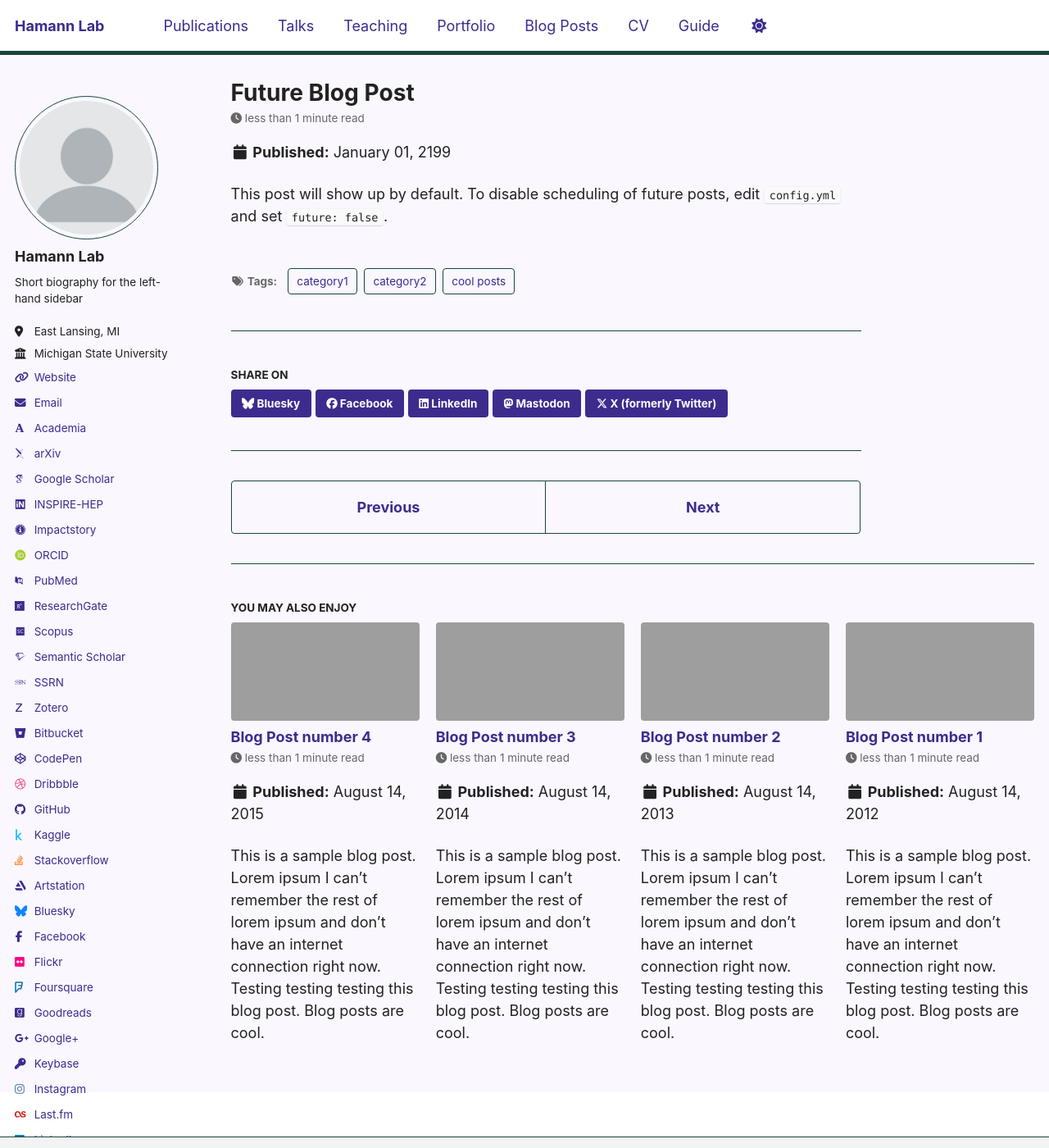
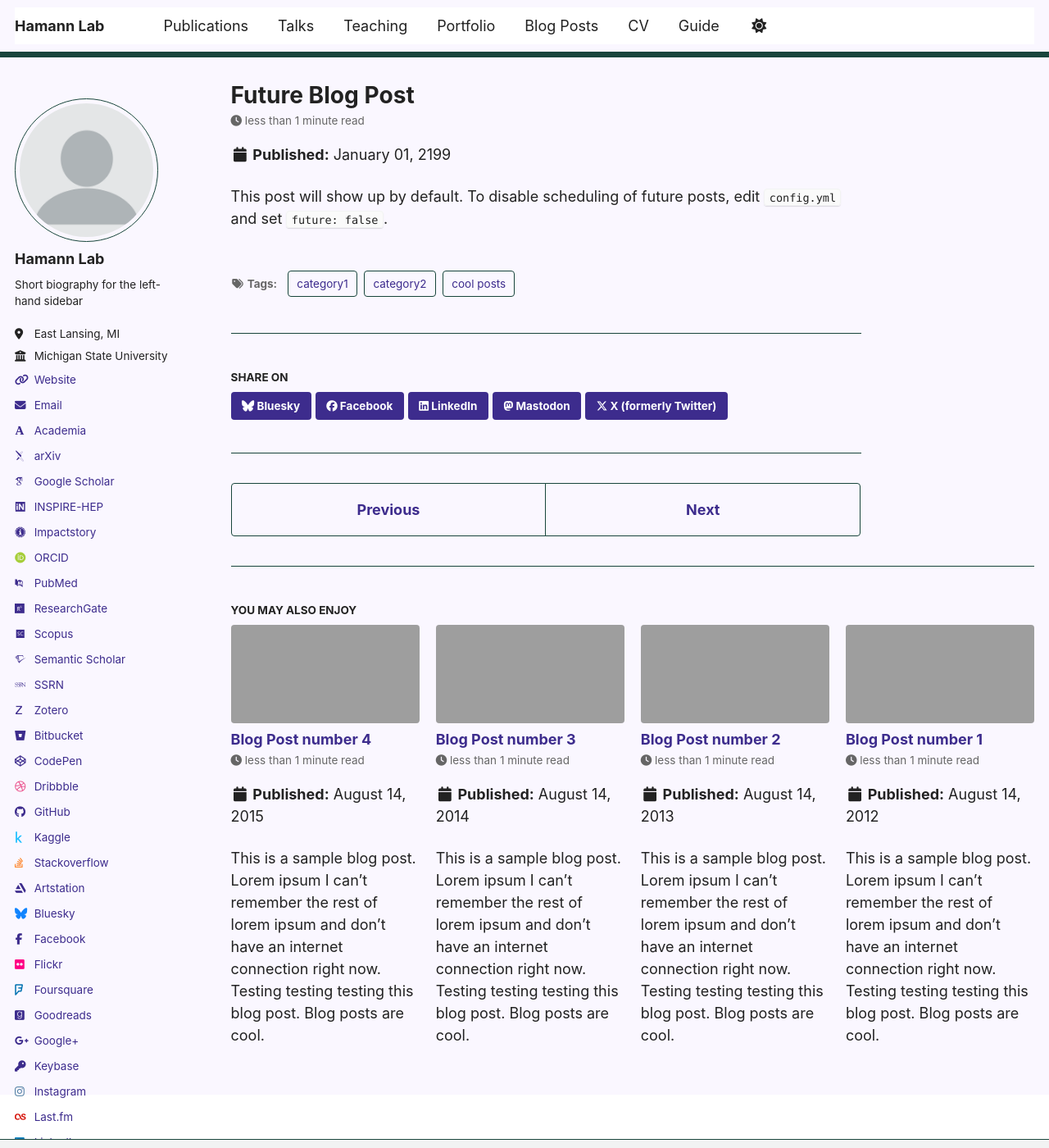
Before and after one commit to HamannLab/HamannLab.github.io, a Jekyll site: the page built from _posts/2199-01-01-future-post.md, in a window 1280 px wide and 1400 px high. Shown: the whole window at 82% size. Built offline with Jekyll 4.4.1, drawn with Linux system fonts in a browser that asks for light colours; some web fonts are replaced; a script bundle is joined from its source files by our own code; library files that are not in the unit come from our copies.

Commit message:
Update custom.css

```diff
--- a/assets/css/custom.css
+++ b/assets/css/custom.css
@@ -1,44 +1,52 @@
-:root{
+:root {
   --hamann-purple: #3D2C8D;
-  --hamann-purple-dark: #2C1F66;
+  --hamann-purple-light: #A394F0;
   --msu-green: #18453B;
-  --msu-green-dark: #0F2E27;
+  --pure-white: #ffffff;
 }
 
-/* Links */
-a, .archive__item-title a:hover {
-  color: var(--hamann-purple);
-}
-a:hover, a:focus {
-  color: var(--hamann-purple-dark);
+/* --- LIGHT MODE SETTINGS --- */
+html[data-theme="light"] {
+  --link-color: var(--hamann-purple);
+  --masthead-bg: #ffffff;
+  --masthead-text: #222222;
 }
 
-/* Buttons */
-.btn, .btn--primary{
-  background-color: var(--hamann-purple);
-  border-color: var(--hamann-purple);
-}
-.btn:hover, .btn:focus, .btn--primary:hover, .btn--primary:focus{
-  background-color: var(--hamann-purple-dark);
-  border-color: var(--hamann-purple-dark);
+/* --- DARK MODE SETTINGS --- */
+html[data-theme="dark"] {
+  --link-color: var(--hamann-purple-light);
+  --masthead-bg: var(--hamann-purple);
+  --masthead-text: var(--pure-white);
 }
 
-/* Optional: subtle MSU green accents on badges/tags */
-.page__taxonomy-item, .taxonomy__index a {
-  border-color: var(--msu-green);
-}
-.page__taxonomy-item:hover, .taxonomy__index a:hover {
-  background: var(--msu-green);
-  border-color: var(--msu-green);
-  color: #fff;
+/* 1. The Banner (Masthead) */
+.masthead, .masthead__inner-wrap {
+  background-color: var(--masthead-bg) !important;
+  background-image: none !important;
+  border-bottom: 3px solid var(--msu-green) !important;
+  box-shadow: none !important;
 }
 
-/* Optional: sidebar social icons hover */
-.author__urls a:hover {
-  color: var(--msu-green);
+/* 2. Banner Text (Hamann Lab, Publications, etc.) */
+.site-title, .site-title a, .masthead__menu-item a {
+  color: var(--masthead-text) !important;
+  border-bottom: none !important;
 }
 
-/* Optional: add a thin MSU-green rule under the masthead */
-.masthead {
-  border-bottom: 3px solid var(--msu-green);
+/* 3. Global Links */
+a {
+  color: var(--link-color) !important;
 }
+
+/* 4. Sidebar Social Icons (PubMed, etc.) */
+html[data-theme="dark"] .author__urls-wrapper a,
+html[data-theme="dark"] .author__urls-wrapper i {
+  color: var(--pure-white) !important;
+}
+
+/* 5. Buttons */
+.btn, .btn--primary {
+  background-color: var(--hamann-purple) !important;
+  border-color: var(--hamann-purple) !important;
+  color: #fff !important;
+}
```
